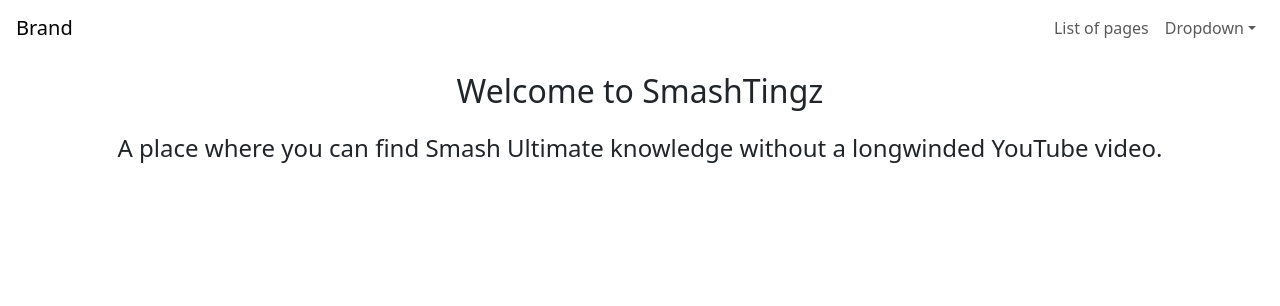
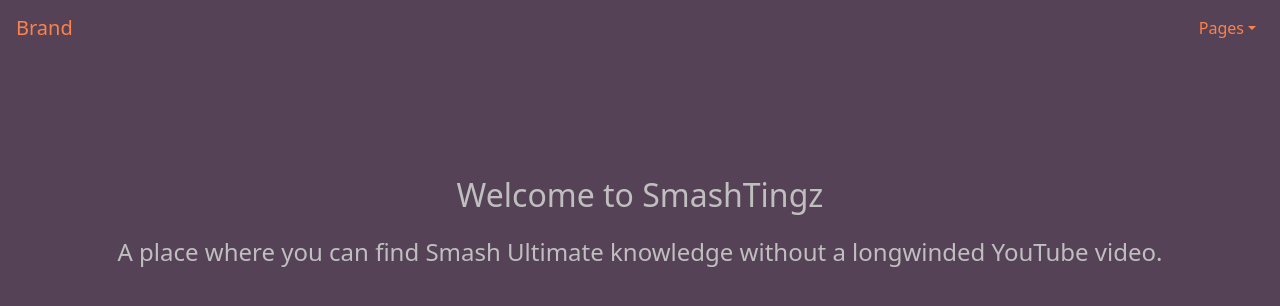
Before and after one commit to TheQueepingHour/smashtingz, a React (Create React App) app: page / in a window 1280 px wide. Shown: the top 306 px of the page. Built offline with nearby package versions, Linux system fonts and the light colour scheme.

Commit message:
Moved App.css in index.js, added styles for both Navigate and Splash

```diff
--- a/src/App.css
+++ b/src/App.css
@@ -9,3 +9,19 @@
 Coral
 #FC814A
 */
+
+body {
+    background: #564256 !important;
+}
+
+.platText {
+    color: #BFBFBF;
+}
+
+.coralText {
+    color: #FC814A;
+}
+
+.coralText .dropdown-toggle {
+    color: #FC814A;
+}
--- a/src/App.js
+++ b/src/App.js
@@ -1,6 +1,6 @@
 import './App.css';
 
-
+// UNUSED
 
 function App() {
   return (
--- a/src/components/Navigate.js
+++ b/src/components/Navigate.js
@@ -5,18 +5,15 @@
 const Navigate = () => {
     return (
         <>
-        <Navbar expand='md' fixed='top'>
-            <Navbar.Brand href="/" className="px-3">
+        <Navbar expand='md' fixed='top' data-bs-theme='dark'>
+            <Navbar.Brand href="/" className="px-3 coralText">
                 Brand
             </Navbar.Brand>
             <Navbar.Toggle aria-controls="basic-navbar-nav" />
-            <Navbar.Collapse id="basic-navbar-nav">
-                <Nav className="ms-auto px-3">
-                    <Nav.Link href="#">
-                        List of pages
-                    </Nav.Link>
-                    <NavDropdown title='Dropdown' id="basic-nav-dropdown" align='end'>
-                        <NavDropdown.Item>
+            <Navbar.Collapse id="basic-navbar-nav coralText">
+                <Nav className="ms-auto px-3 coralText">
+                    <NavDropdown title='Pages' id="basic-nav-dropdown" align='end' className="coralText">
+                        <NavDropdown.Item className="coralText">
                             First page placeholder
                         </NavDropdown.Item>
                     </NavDropdown>
--- a/src/components/Splash.js
+++ b/src/components/Splash.js
@@ -3,11 +3,11 @@
 
 function Splash() {
     return (
-        <Container fluid style={{paddingTop: '56px'}}>
+        <Container fluid style={{paddingTop: '10em'}}>
             <Row className="my-3">
                 <Col></Col>
                 <Col xs={6} className="text-center">
-                    <h2>
+                    <h2 className="platText">
                         Welcome to SmashTingz
                     </h2>
                 </Col>
@@ -16,7 +16,7 @@
             <Row className="mt-3">
                 <Col></Col>
                 <Col md='auto'>
-                    <h4>
+                    <h4 className="platText">
                         A place where you can find Smash Ultimate knowledge without a longwinded YouTube video.
                     </h4>
                 </Col>
--- a/src/index.js
+++ b/src/index.js
@@ -3,6 +3,7 @@
 import './index.css';
 import reportWebVitals from './reportWebVitals';
 import 'bootstrap/dist/css/bootstrap.min.css';
+import './App.css';
 import {
     createBrowserRouter,
     RouterProvider
```
